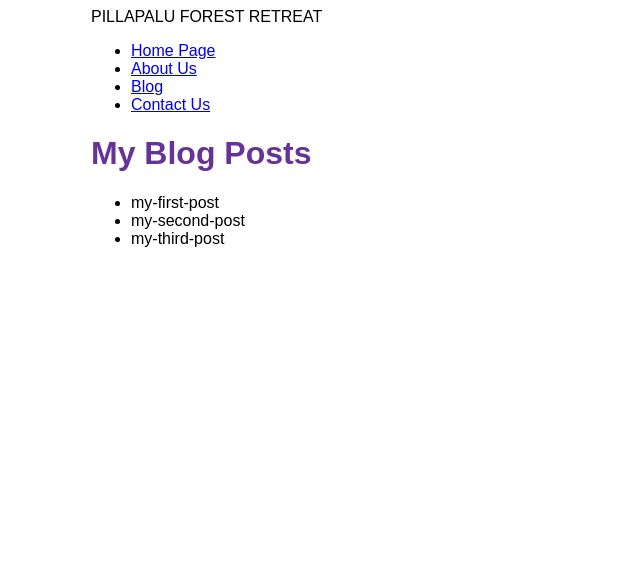
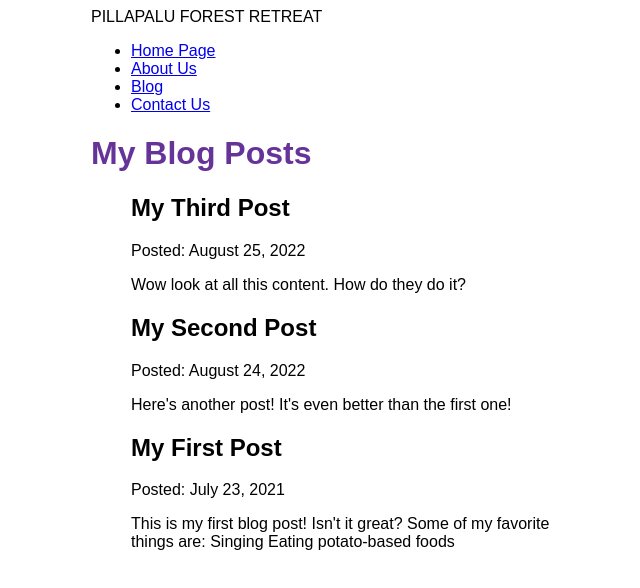
Before and after one commit to menglutao/PILLAPALU-FOREST-RETREAT, a Gatsby site: page /blogs in a window 1280 px wide. Shown: the whole page, without its empty margins (299-939 px from the left). Built offline with nearby package versions, Linux system fonts and the light colour scheme; Gatsby itself is replaced by a stand-in of ours.

Commit message:
mdx posts shown on blog page

```diff
--- a/blog/my-first-post.mdx
+++ b/blog/my-first-post.mdx
@@ -0,0 +1,12 @@
+---
+title: "My First Post"
+date: "2021-07-23"
+slug: "my-first-post"
+---
+
+This is my first blog post! Isn't it great?
+
+Some of my **favorite** things are:
+
+- Singing
+- Eating potato-based foods
--- a/blog/my-second-post.mdx
+++ b/blog/my-second-post.mdx
@@ -0,0 +1,7 @@
+---
+title: "My Second Post"
+date: "2022-08-24"
+slug: "my-second-post"
+---
+
+Here's another post! It's even better than the first one!
--- a/blog/my-third-post.mdx
+++ b/blog/my-third-post.mdx
@@ -0,0 +1,7 @@
+---
+title: "My Third Post"
+date: "2022-08-25"
+slug: "my-third-post"
+---
+
+Wow look at all this content. How do they do it?
--- a/gatsby-config.js
+++ b/gatsby-config.js
@@ -13,6 +13,7 @@
         path: `${__dirname}/blog`,
     },
   },
+  "gatsby-plugin-mdx",
   ],
 
 }
--- a/package.json
+++ b/package.json
@@ -15,8 +15,10 @@
     "clean": "gatsby clean"
   },
   "dependencies": {
+    "@mdx-js/react": "^2.1.3",
     "gatsby": "^4.21.0",
     "gatsby-plugin-image": "^2.21.0",
+    "gatsby-plugin-mdx": "^4.0.0",
     "gatsby-plugin-sharp": "^4.21.0",
     "gatsby-source-filesystem": "^4.21.1",
     "react": "^18.1.0",
--- a/src/pages/blogs.js
+++ b/src/pages/blogs.js
@@ -9,10 +9,13 @@
     <Layout pageTitle="My Blog Posts">
        <ul>
       {
-        data.allFile.nodes.map(node => (
-          <li key={node.name}>
-            {node.name}
-          </li>
+        data.allMdx.nodes.map(node => (
+         <article key = {node.id}>
+          <h2>{node.frontmatter.title}</h2>
+          <p>Posted: {node.frontmatter.date}</p>
+          <p>{node.excerpt}</p>
+
+          </article>
         ))
       }
       </ul>
@@ -21,13 +24,18 @@
 }
 
 export const query = graphql`
-    query {
-        allFile {
-            nodes {
-              name
-            }
+  query  {
+    allMdx(sort: {fields: frontmatter___date, order: DESC}) {
+      nodes {
+        frontmatter {
+          date(formatString: "MMMM D, YYYY")
+          title
         }
+        id
+        excerpt
+      }
     }
+  }
 `
 
 export const Head = () => <Seo title="My Blog Posts" />
```
Also changed, not shown: 1 other file.
